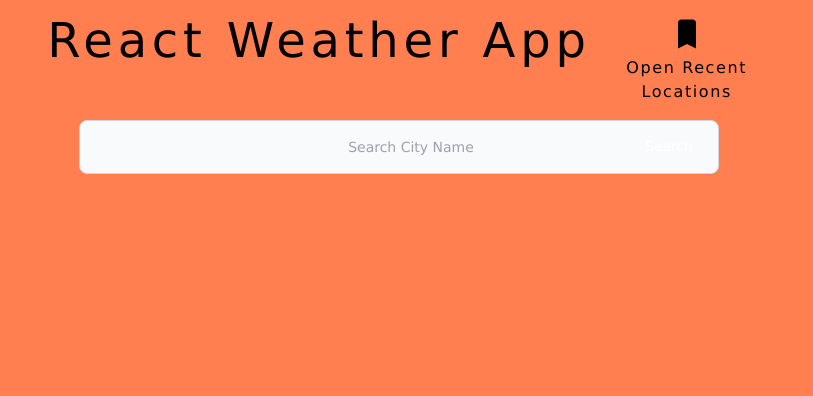
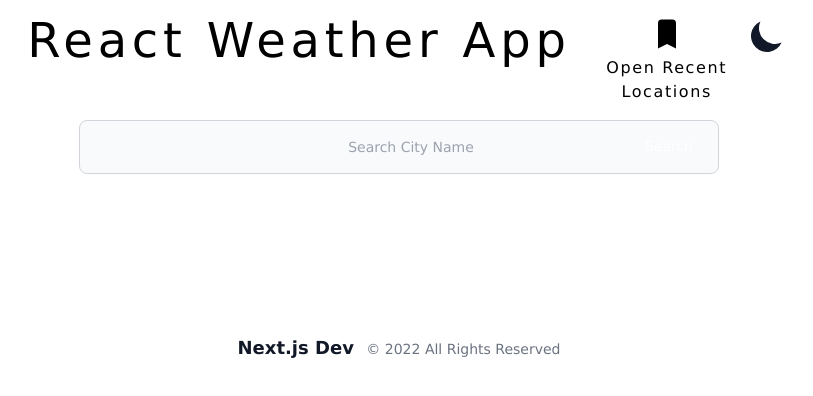
Before and after one commit to kadowning1/reactWeather, a Next.js app: page / in a window 1280 px wide. Shown: the top 396 px of the page, without its empty margins (241-1054 px from the left). Built offline with nearby package versions, Linux system fonts and the light colour scheme; no server answers.

Commit message:
added dark mode

```diff
--- /dev/null
+++ b/components/Footer.tsx
@@ -0,0 +1,11 @@
+import React from 'react'
+
+export default function Footer() {
+  return (
+    <footer className="px-4 sm:px-6 py-6 mt-24">
+      <div className="text-center text-sm text-gray-500">
+        <span className="dark:text-gray-100 text-gray-900 font-bold text-lg mr-2"> Next.js Dev</span>   &copy; {new Date().getFullYear()}   All Rights Reserved
+      </div>
+    </footer>
+  )
+}
--- a/components/Header.tsx
+++ b/components/Header.tsx
@@ -1,4 +1,4 @@
-import { BadgeCheckIcon, BookmarkAltIcon, BookmarkIcon, SearchCircleIcon, SunIcon } from '@heroicons/react/solid';
+import { BadgeCheckIcon, BookmarkAltIcon, BookmarkIcon, MoonIcon, SearchCircleIcon, SunIcon } from '@heroicons/react/solid';
 import { MyImage } from '../utils/Loader';
 import HeaderItem from './HeaderItem';
 import { DatabaseIcon } from '@heroicons/react/solid';
@@ -6,6 +6,7 @@ import { isContext } from 'vm';
 import { useEffect, useState } from 'react';
 import { CurrentTime } from './CurrentTime';
 import { Weather } from '../model/Weather';
+import { useTheme } from 'next-themes';
 // import weather.jpeg from '../public/weather.jpeg';
 
 interface WeatherEntryProps {
@@ -21,6 +22,29 @@ interface WeatherEntryProps {
 }
 
 export const Header = ({ weather, isOpen, toggle }: WeatherEntryProps) => {
+
+  const { systemTheme, theme, setTheme } = useTheme();
+
+  const [mounted, setMounted] = useState(false);
+
+  useEffect(() => {
+    setMounted(true);
+  }, [])
+
+  const renderThemeChanger = () => {
+    if (!mounted) return null;
+    const currentTheme = theme === "system" ? systemTheme : theme;
+    if (currentTheme === "dark") {
+      return (
+        <SunIcon className="w-10 h-10 text-yellow-500 " role="button" onClick={() => setTheme('light')} />
+      )
+    }
+    else {
+      return (
+        <MoonIcon className="w-10 h-10 text-gray-900 " role="button" onClick={() => setTheme('dark')} />
+      )
+    }
+  };
 
   return (
     <header className='flex items-center p-4 justify-evenly'>
@@ -39,6 +63,7 @@ export const Header = ({ weather, isOpen, toggle }: WeatherEntryProps) => {
           </p>
 
         </div>
+        {renderThemeChanger()}
       </div>
 
     </header>
--- a/components/SideDrawer.tsx
+++ b/components/SideDrawer.tsx
@@ -10,7 +10,7 @@ interface SideDrawerProps {
 }
 
 export default function SideDrawer({ children, isOpen, toggle, weather }: SideDrawerProps) {
-  console.log(weather)
+  // console.log(weather)
   return (
     <main
       className={
@@ -22,7 +22,7 @@ export default function SideDrawer({ children, isOpen, toggle, weather }: SideDr
     >
       <section
         className={
-          " w-screen max-w-lg right-0 absolute bg-white h-full shadow-xl delay-400 duration-500 ease-in-out transition-all transform  " +
+          "w-screen max-w-lg right-0 absolute bg-white h-full shadow-xl delay-400 duration-500 ease-in-out transition-all transform dark:bg-slate-600" +
           (isOpen ? " translate-x-0 " : " translate-x-full ")
         }
       >
--- a/package.json
+++ b/package.json
@@ -15,6 +15,7 @@
     "dotenv": "^16.0.1",
     "moment-timezone": "^0.5.34",
     "next": "12.2.2",
+    "next-themes": "^0.2.0",
     "postcss-preset-env": "^7.7.2",
     "react": "18.2.0",
     "react-dom": "18.2.0",
--- a/pages/_app.tsx
+++ b/pages/_app.tsx
@@ -1,8 +1,12 @@
 import '../styles/globals.css'
 import type { AppProps } from 'next/app'
+import { ThemeProvider } from "next-themes";
 
 function MyApp({ Component, pageProps }: AppProps) {
-  return <Component {...pageProps} />
+  return (
+    <ThemeProvider enableSystem={true} attribute='class'>
+      <Component {...pageProps} />
+    </ThemeProvider>)
 }
 
 export default MyApp
--- a/pages/index.tsx
+++ b/pages/index.tsx
@@ -1,20 +1,24 @@
 import Head from 'next/head'
+import Footer from '../components/Footer';
 import Forecast from '../components/Forecast';
 import Header from '../components/Header';
 import { WeatherEntryProps } from '../components/WeatherEntry';
 
 export default function Home({ weather }: WeatherEntryProps) {
-  console.log(weather)
+  // console.log(weather)
   return (
-    <div className=''>
+    <>
       <Head>
         <title>Weather App</title>
         <link rel='icon' href='/favicon.ico' />
         <meta httpEquiv="Content-Security-Policy" content="upgrade-insecure-requests" />
       </Head>
-      {/* <Header /> */}
-      <Forecast data={weather} />
-    </div>
+      <div className=''>
+        {/* <Header /> */}
+        <Forecast data={weather} />
+        <Footer />
+      </div>
+    </>
   );
 }
 
--- a/styles/globals.css
+++ b/styles/globals.css
@@ -3,6 +3,6 @@
 @tailwind utilities;
 
 body {
-  background-color: coral;
+  /* @layer text-gray-900 dark: bg-black dark:text-gray-100; */
   font-family: Verdana, Geneva, Tahoma, sans-serif;
 }
```
Also changed, not shown: 1 other file (tests, documents, lock files or other folders).
